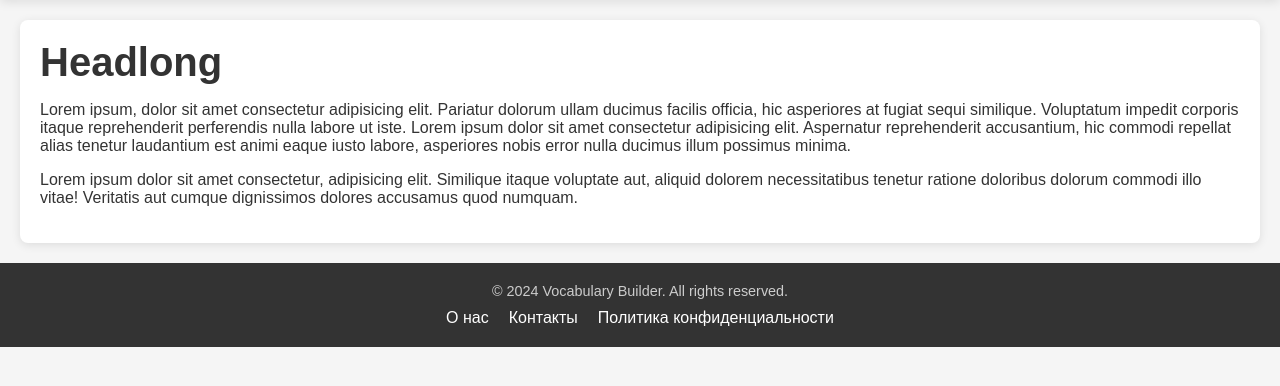
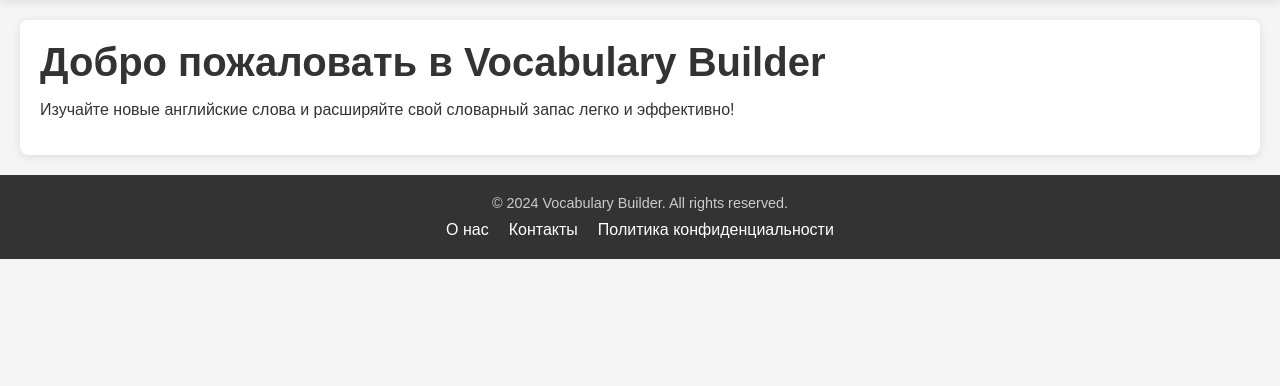
Before and after one commit to ilystsov/vocabulary-builder, a FastAPI app: template src/templates/index.html in a window 1280 px wide. Shown: the part 75-461 px from the top of the page. Run offline with FastAPI, Linux system fonts and the light colour scheme; the template is opened without the code that fills it, so the values that code supplies are empty.

Commit message:
[FEAT] Add welcome section html

```diff
--- a/src/templates/index.html
+++ b/src/templates/index.html
@@ -44,9 +44,10 @@
 
         <main class="main-container">
             <div class="main-content">
-                <h1 class="h1-adaptive">Headlong</h1>
-                <p>Lorem ipsum, dolor sit amet consectetur adipisicing elit. Pariatur dolorum ullam ducimus facilis officia, hic asperiores at fugiat sequi similique. Voluptatum impedit corporis itaque reprehenderit perferendis nulla labore ut iste. Lorem ipsum dolor sit amet consectetur adipisicing elit. Aspernatur reprehenderit accusantium, hic commodi repellat alias tenetur laudantium est animi eaque iusto labore, asperiores nobis error nulla ducimus illum possimus minima.</p>
-                <p>Lorem ipsum dolor sit amet consectetur, adipisicing elit. Similique itaque voluptate aut, aliquid dolorem necessitatibus tenetur ratione doloribus dolorum commodi illo vitae! Veritatis aut cumque dignissimos dolores accusamus quod numquam.</p>
+                <section class="welcome-section">
+                    <h1 class="h1-adaptive">Добро пожаловать в Vocabulary Builder</h1>
+                    <p>Изучайте новые английские слова и расширяйте свой словарный запас легко и эффективно!</p>
+                </section>
             </div>
         </main>
 
```
